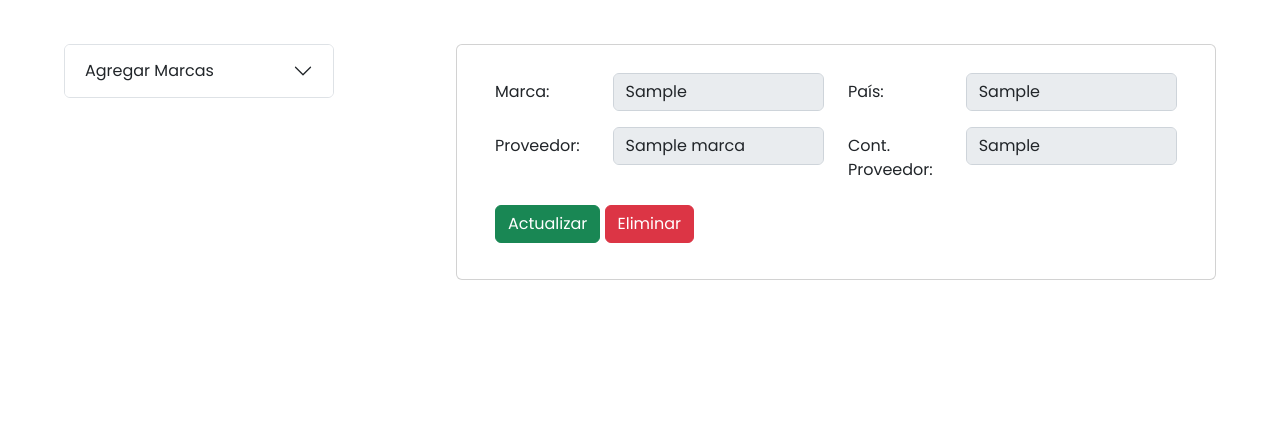
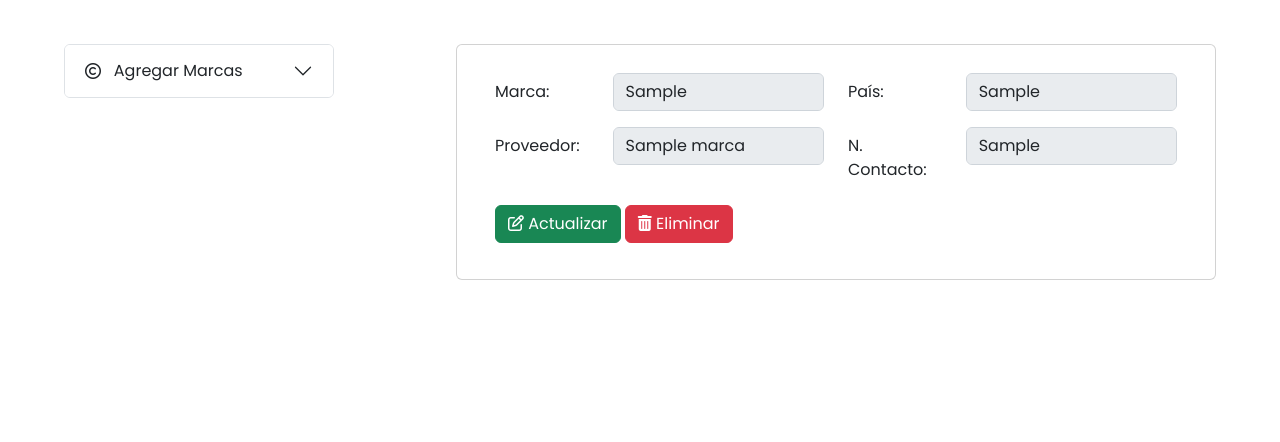
Before and after one commit to BryanCachimuel/Proyecto_Artefactos_Electrodomesticos, a PHP site: page /views/home/agregarmarcas.php in a window 1280 px wide. Shown: the part 56-498 px from the top of the page. Run offline with PHP 8.4, Linux system fonts and the light colour scheme; the visitor is signed in with stand-in values (Sample User, id 1); tables that the repository leaves empty hold one stand-in row (values such as "Sample post"); some libraries are stand-ins or nearby versions.

Commit message:
agregando iconos y mejorando ciertos aspectos de la vista de marcas

```diff
--- a/views/home/agregarmarcas.php
+++ b/views/home/agregarmarcas.php
@@ -16,7 +16,7 @@
                 <div class="accordion-item">
                     <h2 class="accordion-header" id="headingTwo">
                     <button class="accordion-button collapsed" type="button" data-bs-toggle="collapse" data-bs-target="#collapseTwo" aria-expanded="false" aria-controls="collapseTwo">
-                        Agregar Marcas
+                        <i class="fa-regular fa-copyright"></i>&nbsp;&nbsp; Agregar Marcas
                     </button>
                     </h2>
                     <div id="collapseTwo" class="accordion-collapse collapse" aria-labelledby="headingTwo" data-bs-parent="#accordionExample">
@@ -38,8 +38,10 @@
                                 <input type="text" class="form-control"  name="contacto_proveedor">
                                 <label for="contacto_proveedor">Contacto Proveedor:</label>
                             </div>
+                            <hr class="mt-4">
                             <div class="mx-auto">
-                                <button type="submit" class="btn btn-primary">Agregar Marca</button>
+                                <button type="submit" class="btn btn-primary"><i class="fa-solid fa-circle-plus"></i> Agregar</button>
+                                <a href="agregarmarca.php" class="btn btn-danger"><i class="fa-solid fa-circle-xmark"></i> Cancelar</a>
                             </div>
                         </form>
                     </div>
@@ -69,14 +71,15 @@
                             <div class="col-sm-4">
                                 <input type="text" name="nombre_proveedor" class="form-control" id="nombre_proveedor" value="<?= $mc[3] ?>" disabled>
                             </div>
-                            <label for="contacto2" class="col-sm-2 col-form-label">Cont. Proveedor: </label>
+                            <label for="contacto2" class="col-sm-2 col-form-label">N. Contacto: </label>
                             <div class="col-sm-4">
                                 <input type="text" name="contacto_proveedor" class="form-control" id="contacto_proveedor" value="<?= $mc[4] ?>" disabled>
                             </div>
                             </div>
+
                             <div class="mb-3 mt-3">
-                                <a href="editarMarcas.php?id=<?= $mc[0] ?>" class="btn btn-success">Actualizar</a>
-                                <a class="btn btn-danger" data-bs-toggle="modal" data-bs-target="#id<?=$mc[0]?>">Eliminar</a>
+                                <a href="editarMarcas.php?id=<?= $mc[0] ?>" class="btn btn-success"><i class="fa-regular fa-pen-to-square"></i> Actualizar</a>
+                                <a class="btn btn-danger" data-bs-toggle="modal" data-bs-target="#id<?=$mc[0]?>"><i class="fa-solid fa-trash-can"></i> Eliminar</a>
                             </div>
                         </div>
                     </card-body>
```
